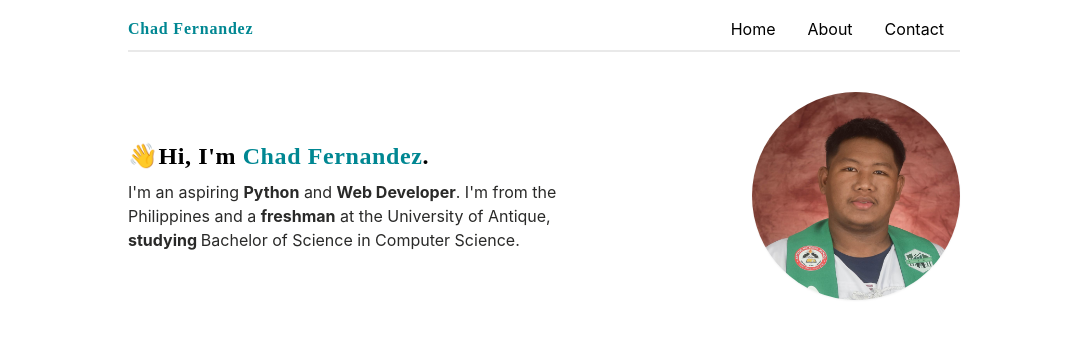
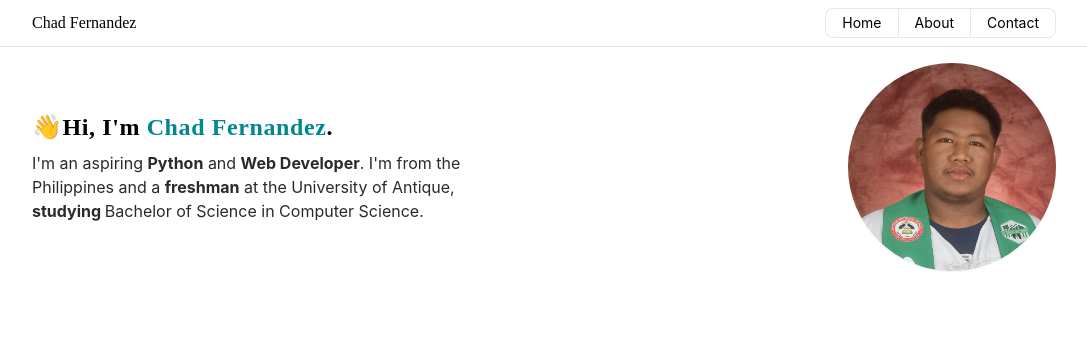
Before and after one commit to chof64/chof64, a Next.js app in the folder chadfernandez-me/: page / in a window 1280 px wide. Shown: the top 338 px of the page, without its empty margins (96-1183 px from the left). Built offline with nearby package versions, Linux system fonts and the light colour scheme.

Commit message:
updated `alpha` layout

```diff
--- a/chadfernandez-me/components/alpha/Layout.js
+++ b/chadfernandez-me/components/alpha/Layout.js
@@ -1,18 +1,18 @@
 import Navigation from "./Navigation";
 
 function Layout({ children }){
- return(
-  <>
-    <main className="flex justify-center mx-4 my-2">
-      <div className="w-[85vw] md:w-[75vw] lg:w-[65vw]">
-        <div className='z-[100] sticky top-0'>
-          <Navigation />
+  return(
+    <main className={"subpixel-antialiased"}>
+      <div className={"sticky top-0 z-[100]"}>
+        <Navigation />
+      </div>
+      <div className={"flex flex-col items-center"}>
+        <div className={"w-[90vw] md:w-[80vw]"}>
+          {children}
         </div>
-        {children}
       </div>
     </main>
-  </>
- );
-};
+  )
+}
 
 export default Layout;
--- a/chadfernandez-me/components/alpha/Navigation.js
+++ b/chadfernandez-me/components/alpha/Navigation.js
@@ -3,11 +3,13 @@ import { Menu } from "@headlessui/react";
 import { forwardRef } from "react";
 import { MenuIcon, XIcon } from "@heroicons/react/outline";
 
+function Navigation(){
 
-
-
-
-function Navigation(){
+  const navigation = [
+    {"name": "Home", "href": "/"},
+    {"name": "About", "href": "#"},
+    {"name": "Contact", "href": "#"},
+  ];
 
   const MenuLink = forwardRef((props, ref) => {
     MenuLink.displayName = "MenuLink";
@@ -26,55 +28,44 @@ function Navigation(){
     <>
       <Menu>
         {({ open }) => (
-          <>
-            <div className='mb-10'>
-              <div className='flex items-center justify-between pt-2 pb-2 bg-white border-b-2 border-opacity-10 border-colorDark'>
+          <div className={"mb-4"}>
+            <div className={"flex justify-center py-2 border-b"}>
+              <div className={"flex justify-between items-center w-[90vw] md:w-[80vw]"}>
+
                 <div>
-                  <Link href="/"><h1 className='font-semibold tracking-wider cursor-pointer text-colorAccentBlue hover:text-colorAccentDarkBlue'>Chad Fernandez</h1></Link>
+                  <Link href="/"><h1 className={"font-medium cursor-pointer"}>Chad Fernandez</h1></Link>
                 </div>
 
                 <div>
                   <nav>
-                    <div className='flex lg:hidden'>
-                      <Menu.Button>
+                    <Menu.Button as={"div"} className={"md:hidden"}>
                       {open ? (
                         <XIcon className="w-6 h-6" />
                       ) : (
                         <MenuIcon className="w-6 h-6" />
                       )}
                     </Menu.Button>
-                    </div>
-
-                    <div className='items-center hidden align-middle lg:flex'>
-                      <Link href="/"><a className='px-4 py-[0.05rem] border-0 rounded-md hover:bg-colorAccentBlue hover:bg-opacity-10 hover:text-colorAccentDarkBlue'>Home</a></Link>
-                      <Link href="#"><a className='px-4 py-[0.05rem] border-0 rounded-md hover:bg-colorAccentBlue hover:bg-opacity-10 hover:text-colorAccentDarkBlue'>About</a></Link>
-                      <Link href="#"><a className='px-4 py-[0.05rem] border-0 rounded-md hover:bg-colorAccentBlue hover:bg-opacity-10 hover:text-colorAccentDarkBlue'>Contact</a></Link>
+                    <div className={"hidden md:flex items-center"}>
+                      {navigation.map((item) =>(
+                        <Link href={item.href}><a className={"text-sm hover:bg-blue-200 bg-white px-4 py-1 border-[0.5px] first:border-r-0 first:rounded-l-lg last:border-l-0 last:rounded-r-lg"}>{item.name}</a></Link>
+                      ))}
                     </div>
                   </nav>
                 </div>
+
+              </div>
             </div>
 
-              <Menu.Items as='div' className='absolute lg:hidden z-[100] bg-white w-full max-h-[40vh] shadow-2xl rounded-lg border-[1px] border-colorAccentDarkBlue'>
-                <div className='flex flex-col mx-4 my-4 font-semibold gap-y-2'>
+            <Menu.Items as={"div"} className={"flex justify-center md:hidden absolute max-h-[60vh] w-full bg-slate-50 rounded-b-xl border-b-[0.5px] shadow-sm"}>
+              <div className={"flex flex-col w-[90vw] my-2"}>
+                {navigation.map((item) => (
                   <Menu.Item>
-                    <MenuLink className='px-4 py-3 border-[0.5px] rounded-lg border-colorAccentBlue' href="/">Home</MenuLink>
+                    <MenuLink className={"bg-white shadow-sm py-3 pl-2 border rounded-xl my-0.5 text-sm font-semibold"} href={item.href}>{item.name}</MenuLink>
                   </Menu.Item>
-                  <Menu.Item>
-                    <MenuLink className='px-4 py-3 border-[0.5px] rounded-lg border-colorAccentBlue' href="#">About</MenuLink>
-                  </Menu.Item>
-                  <Menu.Item>
-                    <MenuLink className='px-4 py-3 border-[0.5px] rounded-lg border-colorAccentBlue' href="#">Contact</MenuLink>
-                  </Menu.Item>
+                ))}
               </div>
             </Menu.Items>
-
-              {open ?
-                <div className='fixed inset-0 backdrop-blur-[2px] lg:hidden bg-slate-100 bg-opacity-50' />
-                  :
-                ''
-              }
           </div>
-          </>
         )}
       </Menu>
     </>
```
Also changed, not shown: chadfernandez-me/components/alpha/Footer.js (deleted). Lines whose indentation alone changed are shown as unchanged.
